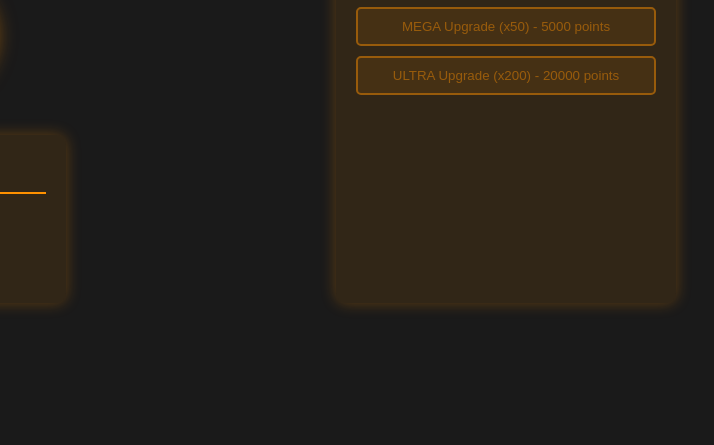
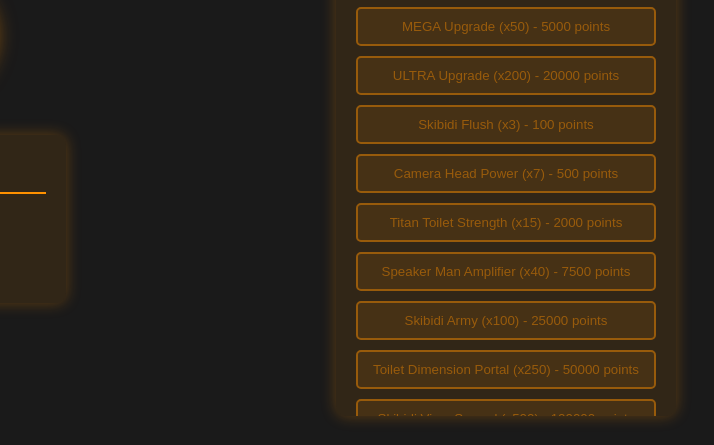
Before and after one commit to kooldude62/skibidi-clicker, a plain HTML site: page index.html in a window 1280 px wide. Shown: the part 244-689 px from the top of the page, 564-1278 px from the left. Drawn offline with Linux system fonts and the light colour scheme.

Commit message:
Update index.html

```diff
--- a/index.html
+++ b/index.html
@@ -38,6 +38,11 @@
             border-radius: 10px;
             width: 300px;
             box-shadow: 0 0 15px rgba(255, 145, 0, 0.3);
+        }
+
+        .store {
+            max-height: 600px;
+            overflow-y: auto;
         }
 
         #score {
@@ -169,8 +174,28 @@
             { id: 'upgrade2', name: 'Advanced Upgrade', cost: 200, multiplier: 5 },
             { id: 'upgrade3', name: 'Super Upgrade', cost: 1000, multiplier: 10 },
             { id: 'upgrade4', name: 'MEGA Upgrade', cost: 5000, multiplier: 50 },
-            // Add new upgrades here
             { id: 'upgrade5', name: 'ULTRA Upgrade', cost: 20000, multiplier: 200 },
+            // New Skibidi Toilet themed upgrades
+            { id: 'skibidi1', name: 'Skibidi Flush', cost: 100, multiplier: 3 },
+            { id: 'skibidi2', name: 'Camera Head Power', cost: 500, multiplier: 7 },
+            { id: 'skibidi3', name: 'Titan Toilet Strength', cost: 2000, multiplier: 15 },
+            { id: 'skibidi4', name: 'Speaker Man Amplifier', cost: 7500, multiplier: 40 },
+            { id: 'skibidi5', name: 'Skibidi Army', cost: 25000, multiplier: 100 },
+            { id: 'skibidi6', name: 'Toilet Dimension Portal', cost: 50000, multiplier: 250 },
+            { id: 'skibidi7', name: 'Skibidi Virus Spread', cost: 100000, multiplier: 500 },
+            { id: 'skibidi8', name: 'Plunger of Doom', cost: 250000, multiplier: 1000 },
+            { id: 'skibidi9', name: 'Skibidi Dance Move', cost: 500000, multiplier: 2500 },
+            { id: 'skibidi10', name: 'Toilet Paper Time Warp', cost: 1000000, multiplier: 5000 },
+            { id: 'skibidi11', name: 'Skibidi Multiverse', cost: 2500000, multiplier: 10000 },
+            { id: 'skibidi12', name: 'Sentient Sewage System', cost: 5000000, multiplier: 25000 },
+            { id: 'skibidi13', name: 'Skibidi Singularity', cost: 10000000, multiplier: 50000 },
+            { id: 'skibidi14', name: 'Toilet Titan Transformation', cost: 25000000, multiplier: 100000 },
+            { id: 'skibidi15', name: 'Interdimensional Plumbing', cost: 50000000, multiplier: 250000 },
+            { id: 'skibidi16', name: 'Skibidi Reality Warper', cost: 100000000, multiplier: 500000 },
+            { id: 'skibidi17', name: 'Cosmic Commode', cost: 250000000, multiplier: 1000000 },
+            { id: 'skibidi18', name: 'Omnipotent Overflow', cost: 500000000, multiplier: 2500000 },
+            { id: 'skibidi19', name: 'Skibidi Godhood', cost: 1000000000, multiplier: 5000000 },
+            { id: 'skibidi20', name: 'Ultimate Skibidi Ascension', cost: 10000000000, multiplier: 10000000 },
         ];
 
         function createUpgradeButtons() {
```
